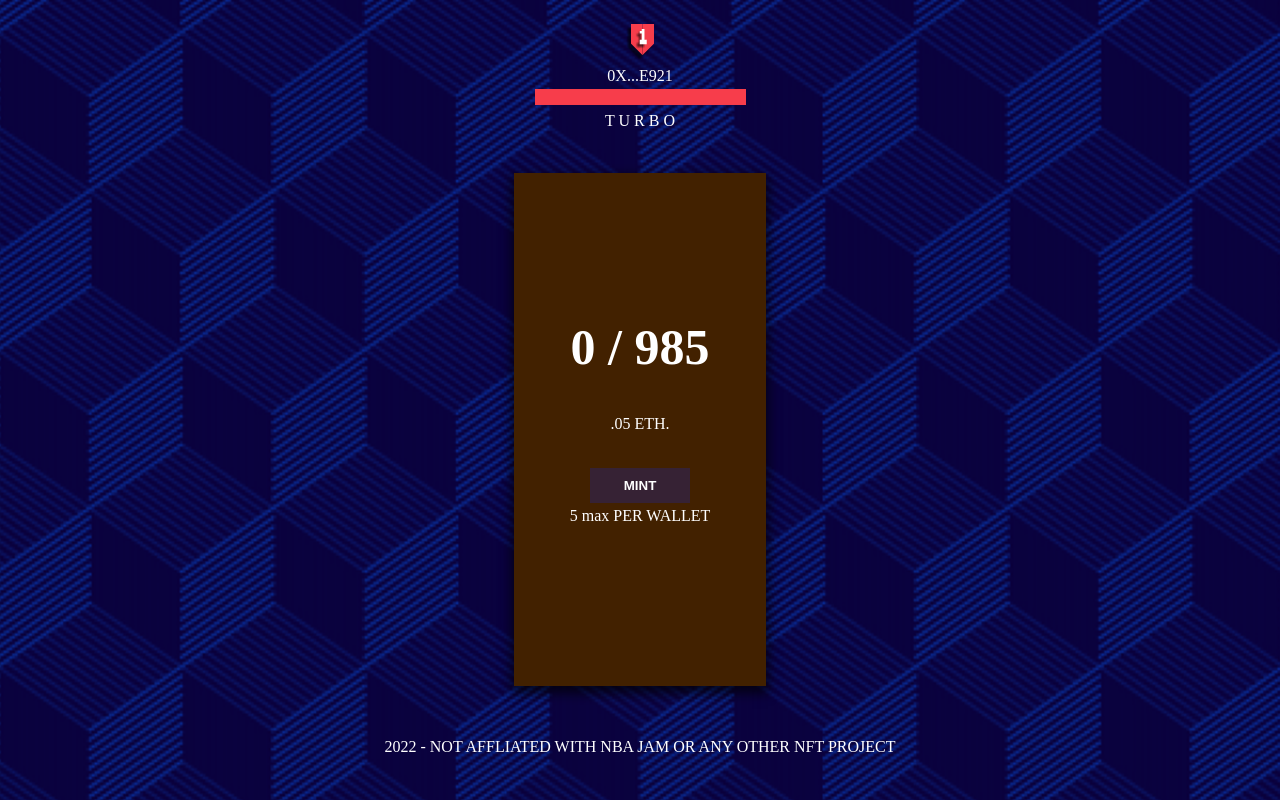
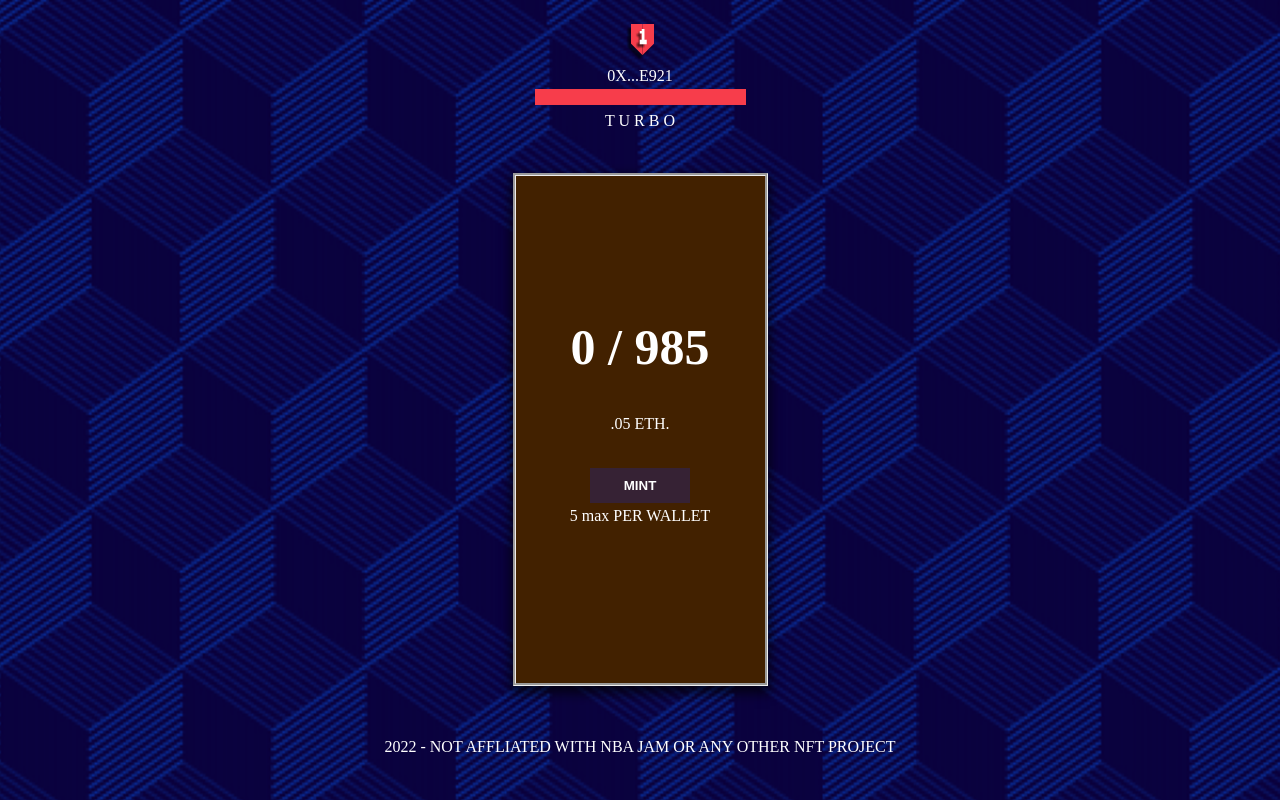
Before and after one commit to vishal123test/DEMOTest, a React (Create React App) app: page / in a window 1280 px wide. Built offline with nearby package versions, Linux system fonts and the light colour scheme.

Commit message:
Update App.js

```diff
--- a/src/App.js
+++ b/src/App.js
@@ -235,7 +235,7 @@ function App() {
               backgroundColor: "var(--accent)",
 //               padding: 24,
 //               borderRadius: 24,
-//               border: "4px dashed var(--secondary)",
+               border: "groove",
               boxShadow: "0px 5px 11px 2px rgba(0,0,0,0.7)",
             }}
           >
```
